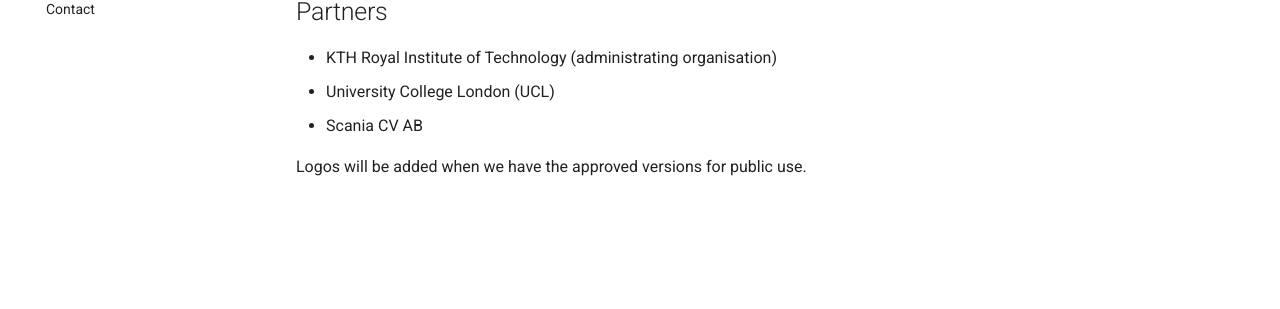
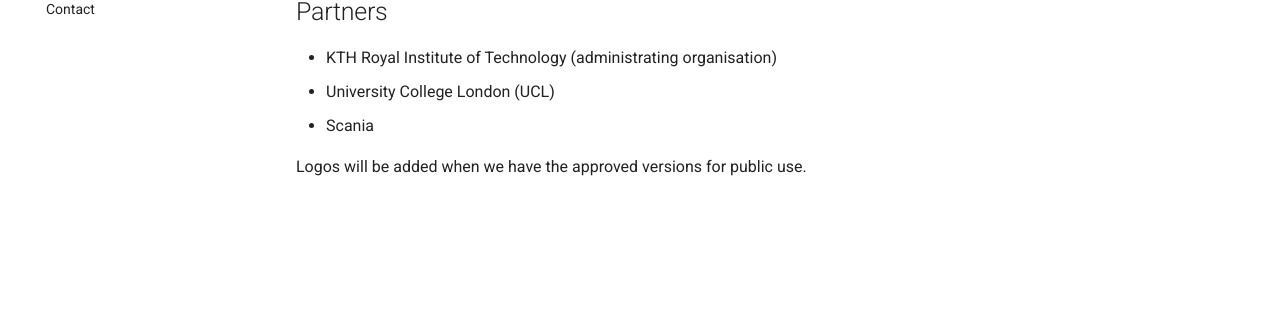
Before and after one commit to zibo-kth/smile-project-site, an MkDocs documentation site: the page built from docs/funding.md, in a window 1280 px wide. Shown: the part 318-627 px from the top of the page. Built offline with MkDocs 1.6.1 and Material for MkDocs 9.7.7, drawn with Linux system fonts in a browser that asks for light colours; comment, search, counter and statistics services are not loaded.

```diff
--- a/docs/funding.md
+++ b/docs/funding.md
@@ -8,6 +8,6 @@ SMILE is funded by the **Swedish Research Council (Vetenskapsrådet, VR)** under
 
 - KTH Royal Institute of Technology (administrating organisation)
 - University College London (UCL)
-- Scania CV AB
+- Scania
 
 Logos will be added when we have the approved versions for public use.
```
Also changed, not shown: docs/team.md (+1 -1 lines).
